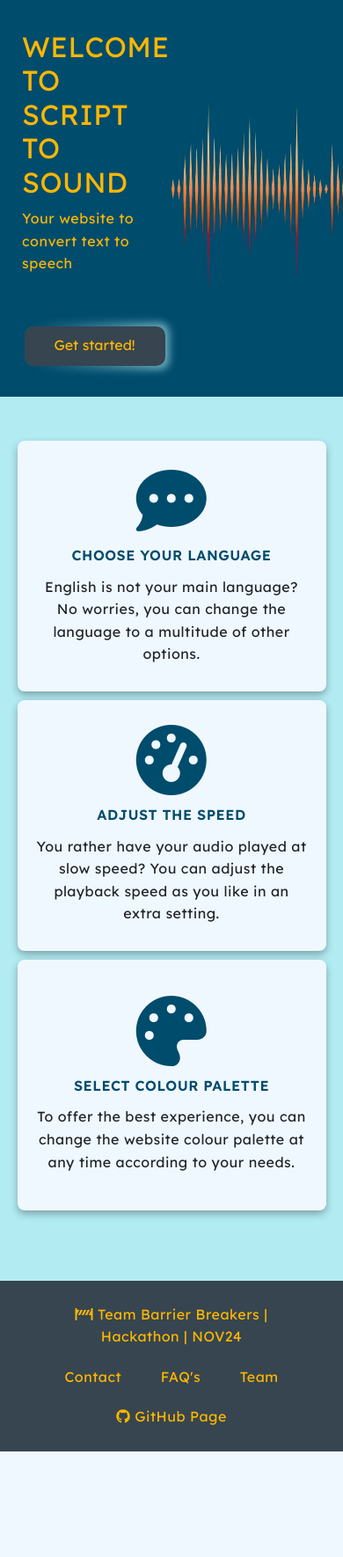
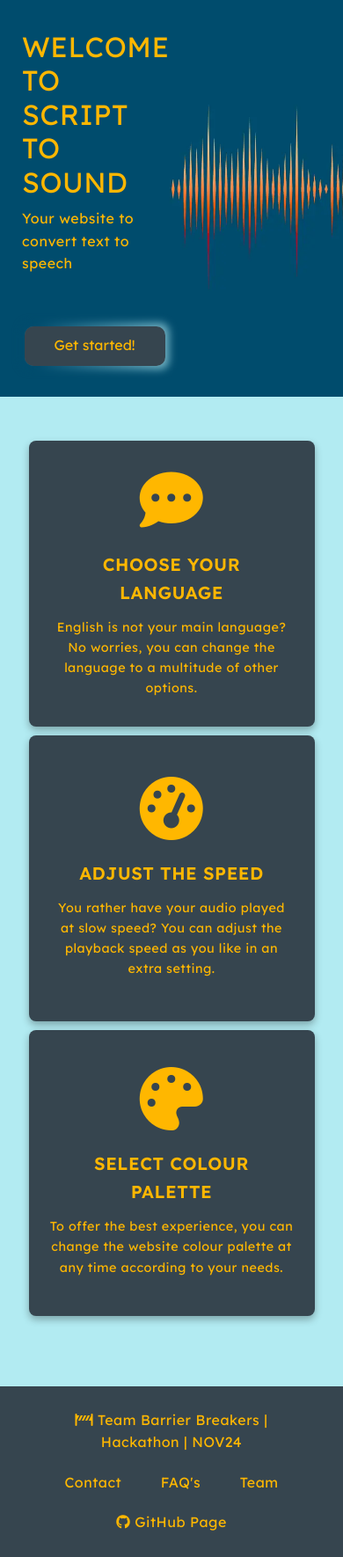
Before and after one commit to hannahro15/Nov24Hackathon, a Django app: page / in a window 390 px wide. Shown: the part 69-1839 px from the top of the page at 88% size. Before the commit the page ends 1719 px from the top, so only its background shows below. Run offline with Django 5.2, Linux system fonts and the light colour scheme.

Commit message:
Update styles for steps-tiles: enhance layout, adjust colors, and improve responsiveness

```diff
--- a/static/css/styles.css
+++ b/static/css/styles.css
@@ -792,39 +792,40 @@ input[type="range"]:disabled::-moz-range-thumb {
   flex-wrap: wrap;
 }
 
+/* Adjustments for steps-tiles */
 .steps-tiles {
   display: flex;
   flex-direction: column;
   align-items: center;
-  background-color: #f0f8ff;
-  padding: 20px;
+  justify-content: center;
+  background-color: var(--background-color) !important;
+  padding: 1.5rem;
   border-radius: 8px;
-  width: 25%;
-  height: 285px;
+  width: 100%;
+  max-width: 325px;
+  height: 325px;
   text-align: center;
   box-shadow: 0px 4px 8px rgba(0, 0, 0, 0.3);
 }
 
 .steps-titles {
   text-transform: uppercase;
-  font-weight: 600;
-  margin: 10px 0;
-  color: var(--accent-color-2);
+  font-weight: 600 !important;
+  margin: 12px;
+  color: var(--primary-text-color) !important;
+  font-size: 1.25rem;
 }
 
 .step-icon {
-  font-size: 5em;
-  color: var(--accent-color-2);
+  font-size: 4.5rem;
+  color: var(--logo-color) !important;
+  margin-bottom: 10px !important;
 }
 
-.step-icon {
-  font-size: 5em;
-  color: var(--accent-color-2);
-}
-
-.step-icon {
-  font-size: 5em;
-  color: var(--accent-color-2);
+.steps-texts {
+  color: var(--primary-text-color) !important;
+  font-size: 0.9rem !important;
+  line-height: 1.6 !important;
 }
 
 /*--------------------------------------- Contact ----------*/
```
